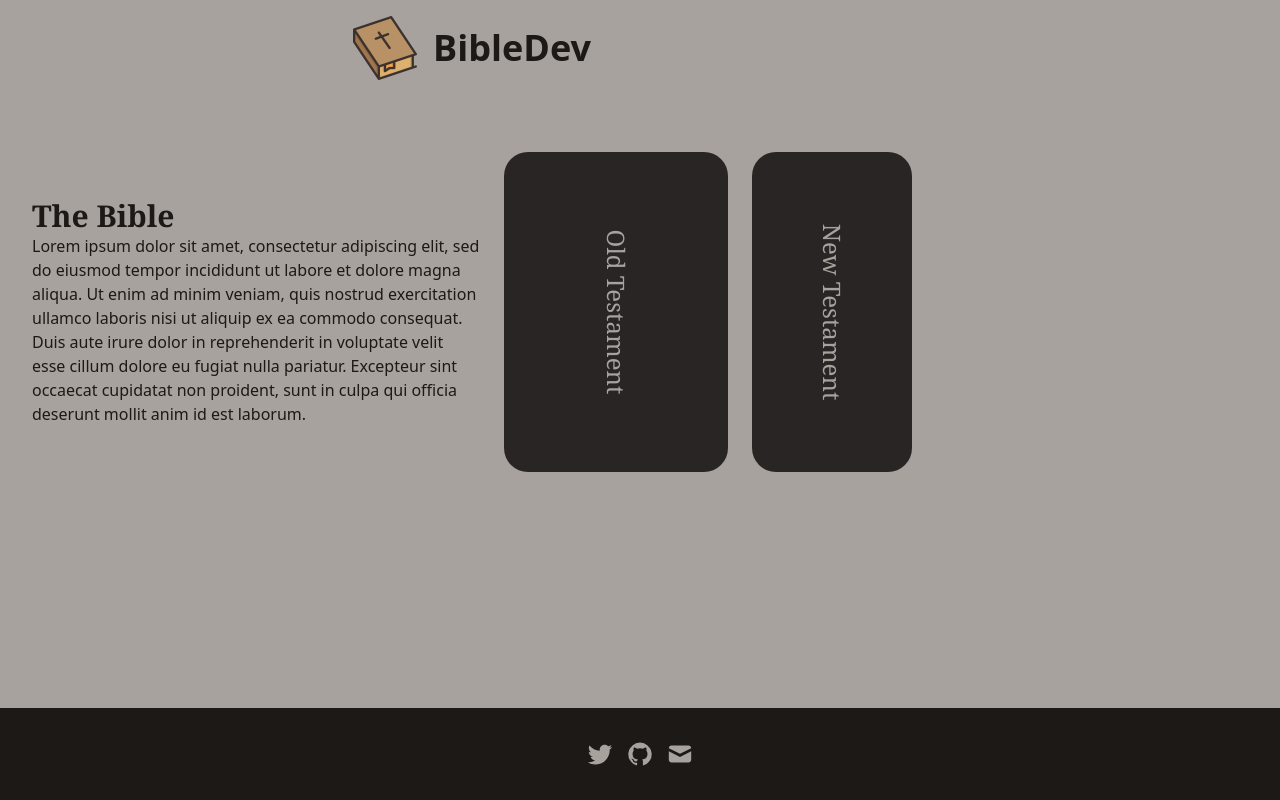
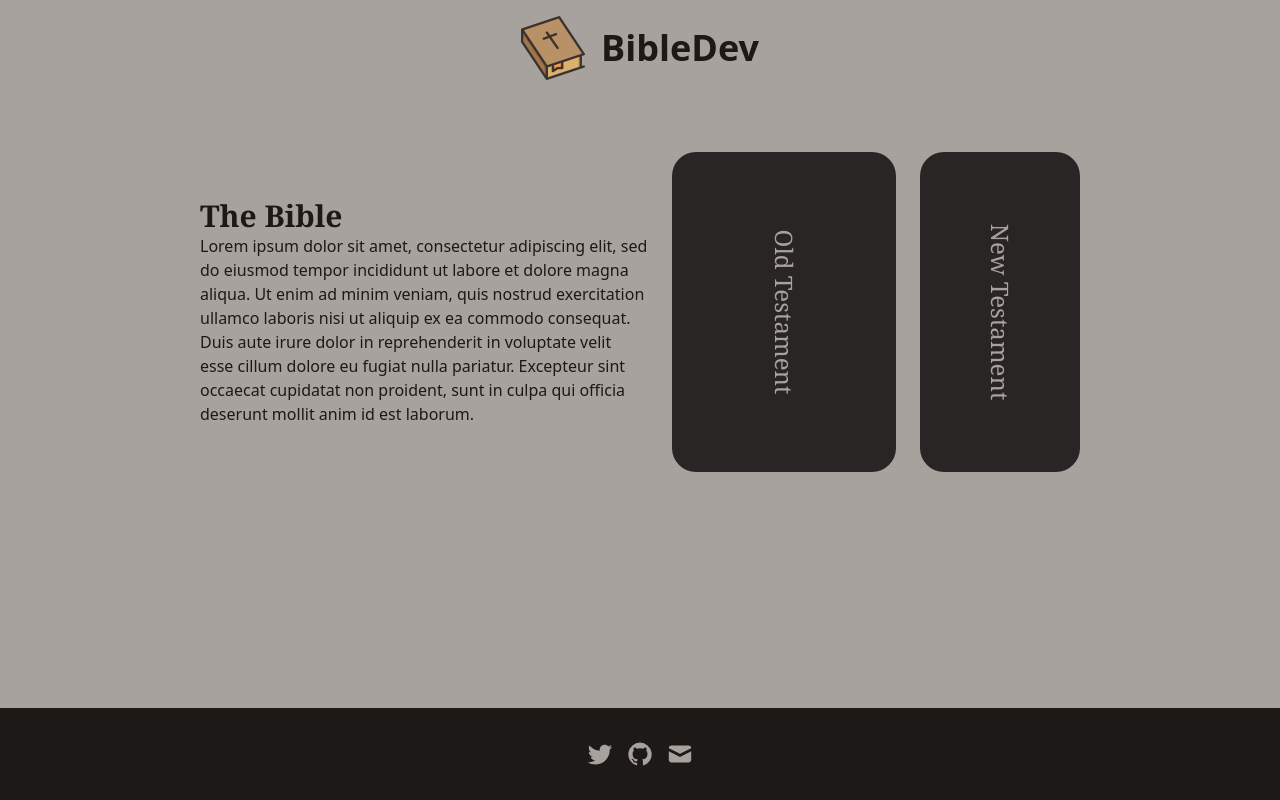
Before and after one commit to udon-code-studios/bible-dev, a Next.js app: page / in a window 1280 px wide. Built offline with nearby package versions, Linux system fonts and the light colour scheme.

Commit message:
fixed centering, break background colors

```diff
--- a/pages/_app.js
+++ b/pages/_app.js
@@ -6,9 +6,7 @@ import Footer from '/components/Footer';
 export default function App({ Component, pageProps }) {
   return (
     <div className="relative flex flex-col justify-between min-h-screen bg-stone-400 text-stone-900">
-      <div className="flex grow">
-        <Component {...pageProps} />
-      </div>
+      <Component {...pageProps} />
       <Footer />
     </div>
   );
```
